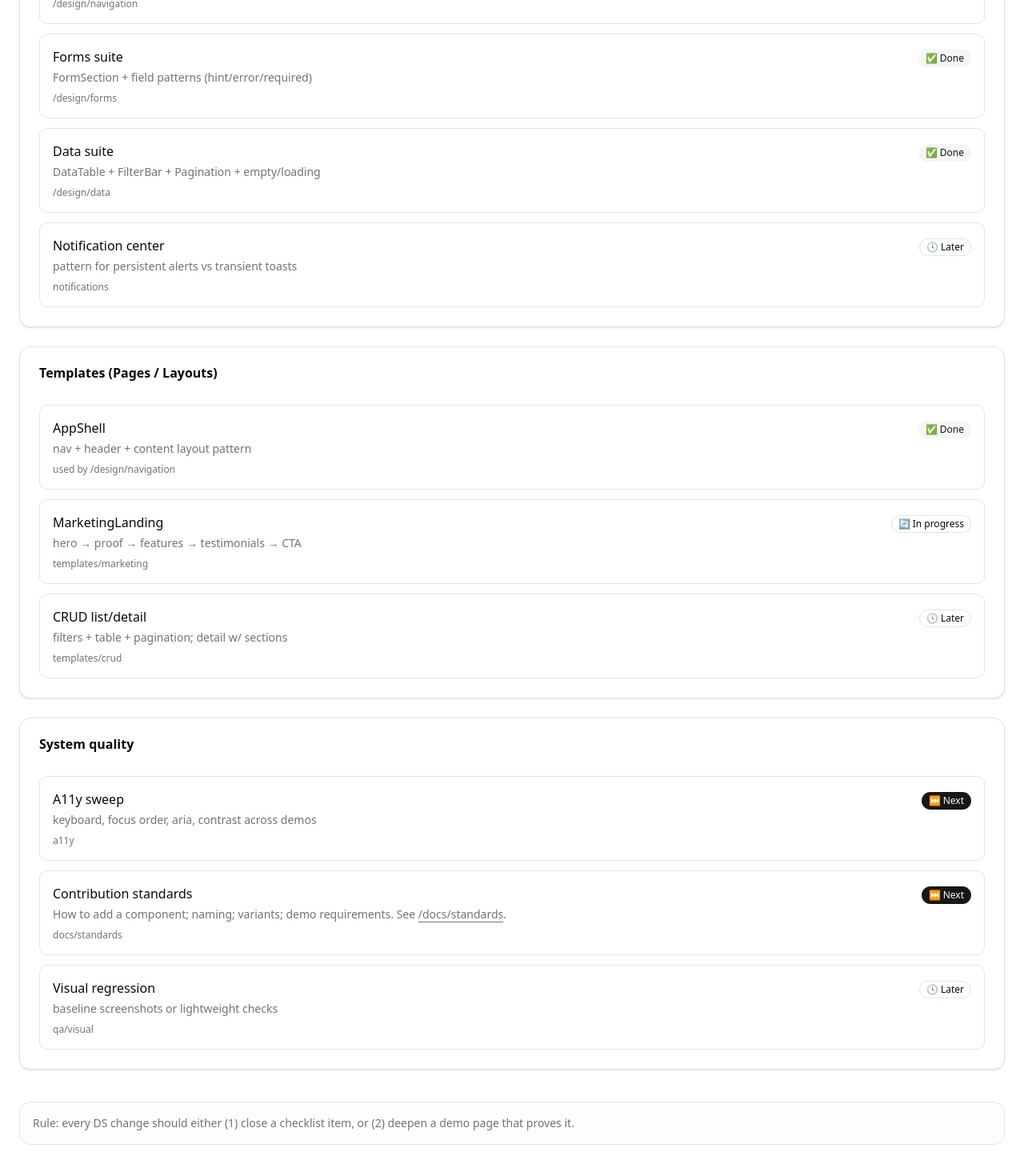
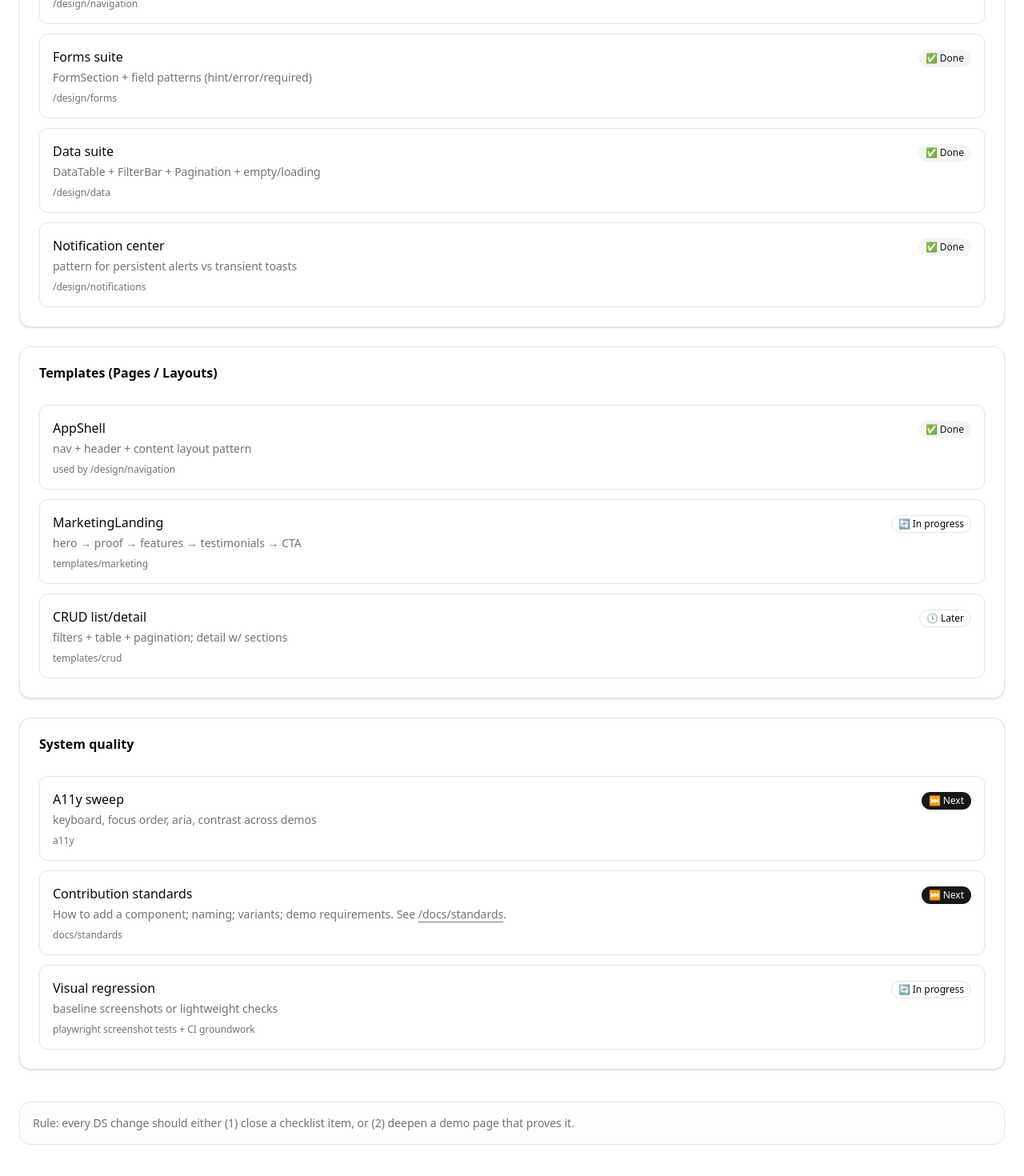
Before and after one commit to EricsOrg/cooper-design-system, a Next.js app: page /design/roadmap in a window 1280 px wide. Shown: the part 1846-3316 px from the top of the page at 80% size. Built offline with nearby package versions, Linux system fonts and the light colour scheme.

Commit message:
Update design roadmap statuses

```diff
--- a/src/app/design/roadmap/page.tsx
+++ b/src/app/design/roadmap/page.tsx
@@ -191,8 +191,8 @@ export default function RoadmapPage() {
                 <Row
                   title="Notification center"
                   desc="pattern for persistent alerts vs transient toasts"
-                  status="later"
-                  tag="notifications"
+                  status="done"
+                  tag="/design/notifications"
                 />
               </CardContent>
             </Card>
@@ -254,8 +254,8 @@ export default function RoadmapPage() {
                 <Row
                   title="Visual regression"
                   desc="baseline screenshots or lightweight checks"
-                  status="later"
-                  tag="qa/visual"
+                  status="in_progress"
+                  tag="playwright screenshot tests + CI groundwork"
                 />
               </CardContent>
             </Card>
```
